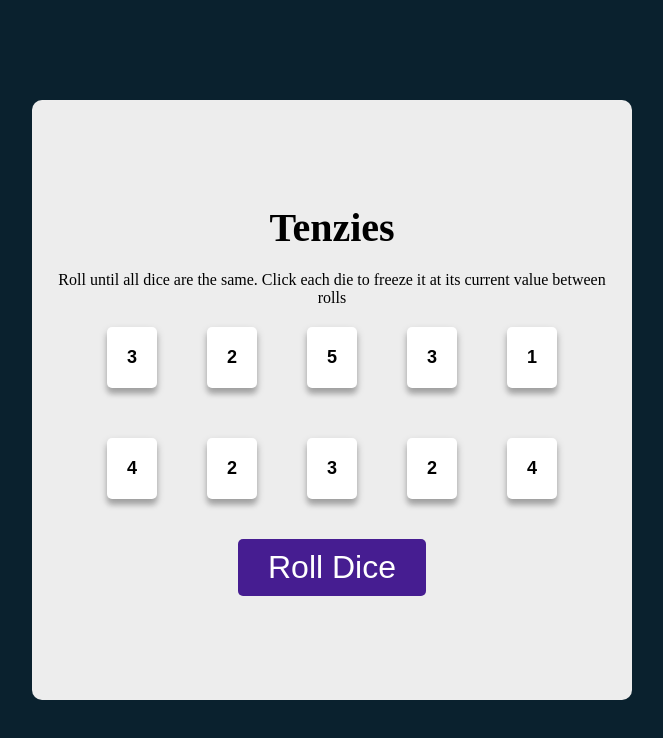
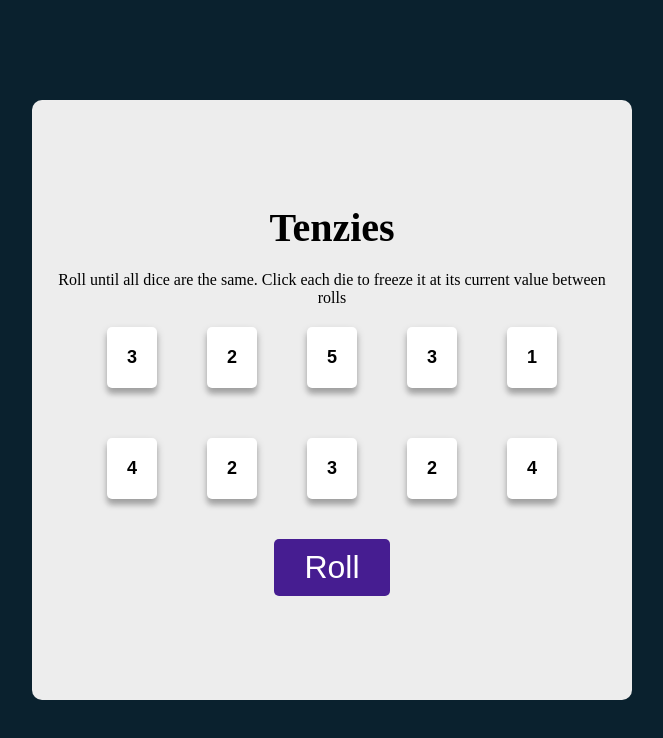
Before and after one commit to WissemJderi/tenzies-project, a React (Vite) app: page / in a window 1280 px wide. Shown: the top 738 px of the page, without its empty margins (308-971 px from the left). Built offline with nearby package versions, Linux system fonts and the light colour scheme.

Commit message:
add game win condition and update button text to reflect game state

```diff
--- a/src/App.jsx
+++ b/src/App.jsx
@@ -3,6 +3,10 @@ import Die from "./components/Die";
 import { nanoid } from "nanoid";
 function App() {
   const [allNewDice, setAllNewDice] = useState(generateAllNewDice());
+
+  let gameWon =
+    allNewDice.every((die) => die.isHeld) &&
+    allNewDice.every((die) => die.value === allNewDice[0].value);
 
   // Function to generate an array of 10 random dice values between 1 and 6
   function generateAllNewDice() {
@@ -59,7 +63,7 @@ function App() {
       </p>
       <div className="container">{diceElements}</div>
       <button className="roll-dice-button" onClick={rollDice}>
-        Roll Dice
+        {gameWon ? "New Game" : "Roll"}
       </button>
     </main>
   );
```
